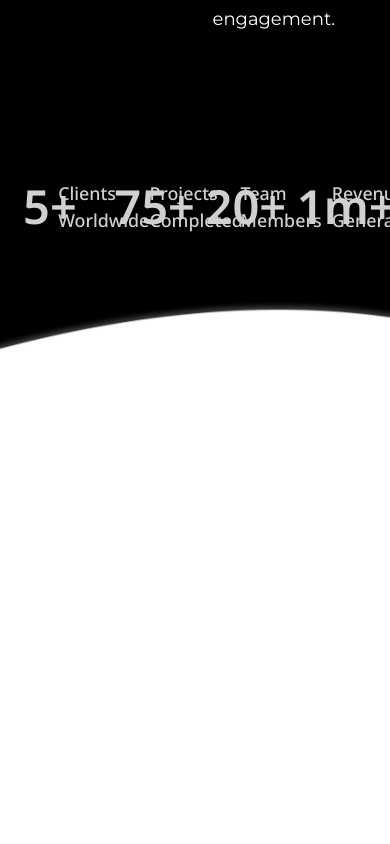
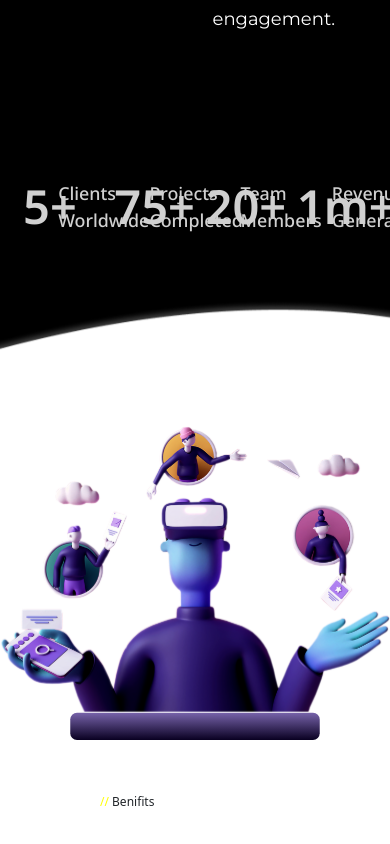
Before and after one commit to prasanthoyasco/AtelierCreationsWebsite, a React (Vite) app: page / in a window 390 px wide. Shown: the part 11042-11886 px from the top of the page. Before the commit the page ends 11580 px from the top, so only its background shows below. Built offline with nearby package versions, Linux system fonts and the light colour scheme; a web font is replaced by a local one.

Commit message:
updated mobile view

```diff
--- a/componets/services.jsx
+++ b/componets/services.jsx
@@ -68,7 +68,7 @@ function Services() {
   const navigate = useNavigate();
   return (
     <>
-      <section id="services" className="services-sec overflow-hidden">
+      <section id="services" className="services-sec">
         <div className="container-fluid">
           <div className="row">
             <div className="our-container">
--- a/pages/Home.jsx
+++ b/pages/Home.jsx
@@ -35,8 +35,8 @@ const Home = () => {
       <HowWeWork />
       <Testimonial />
       <CaseStudy />
-      {/* <BenefitsWWU />
-      <ContentMarketing /> */}
+      <BenefitsWWU />
+      {/* <ContentMarketing /> */}
       {/* <DiscoverUs /> */}
       {/* <Contacts />
       <SocialMediaSec /> */}
--- a/style.componet/mobile-view.css
+++ b/style.componet/mobile-view.css
@@ -837,6 +837,18 @@
     .case-study-sec::after{
         bottom: -1px;
     }
+    .case-study-sec{
+        padding-bottom: 2rem;
+    }
+    .what-we-do-sec-1{
+        top: -11rem;
+    }
+    .case-study-container{
+        margin: 0 auto;
+    }
+    .services-sec{
+        top: -3px;
+    }
 }
 @media (max-width:380px) {
     .home-page-first-sec-left{
```
